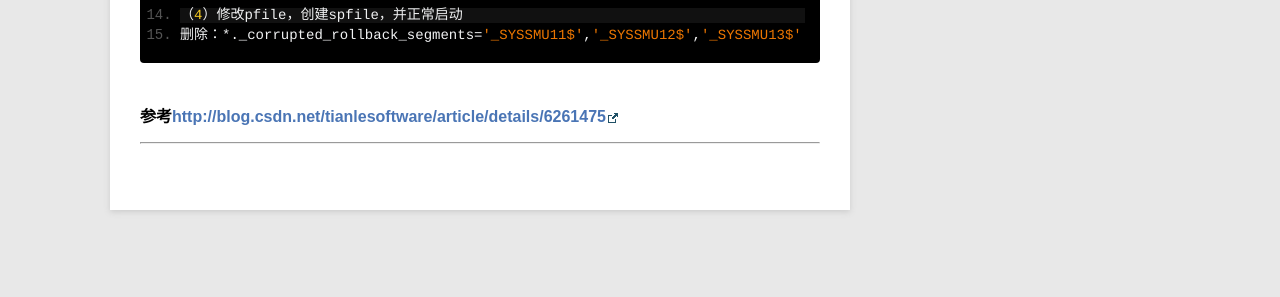
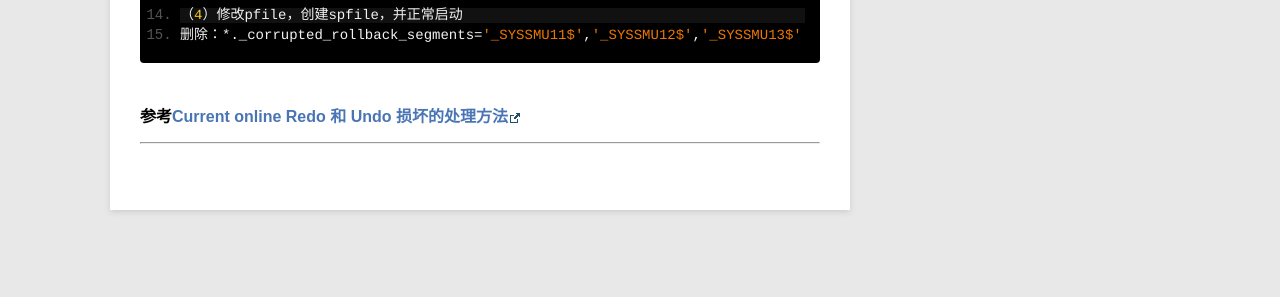
Before and after one commit to tangzhezhi/tangblog, a Jekyll site: the page built from _posts/opinion/2014-02-28-oracle_undo故障解决.md, in a window 1280 px wide. Shown: the part 1292-1589 px from the top of the page. Built offline with Jekyll 4.4.1, drawn with Linux system fonts in a browser that asks for light colours; Markdown is read by kramdown in place of the engine named in the settings; comment, search, counter and statistics services are not loaded; grey boxes are pictures that could not be loaded.

Commit message:
Signed-off-by: tangzhezhi <330882908@qq.com>

```diff
--- a/_posts/opinion/2014-02-28-oracle_undo故障解决.md
+++ b/_posts/opinion/2014-02-28-oracle_undo故障解决.md
@@ -56,5 +56,6 @@ description: Oracle undo 故障解决 (原创)
 	（4）修改pfile，创建spfile，并正常启动
 	删除：*._corrupted_rollback_segments='_SYSSMU11$','_SYSSMU12$','_SYSSMU13$'
 
-####参考<http://blog.csdn.net/tianlesoftware/article/details/6261475>
+####参考[Current online Redo 和 Undo 损坏的处理方法][1]
+[1]: http://blog.csdn.net/tianlesoftware/article/details/6261475
 ----
```
